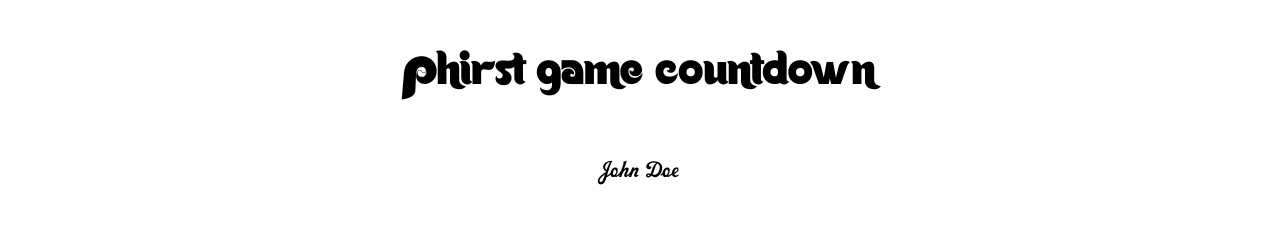
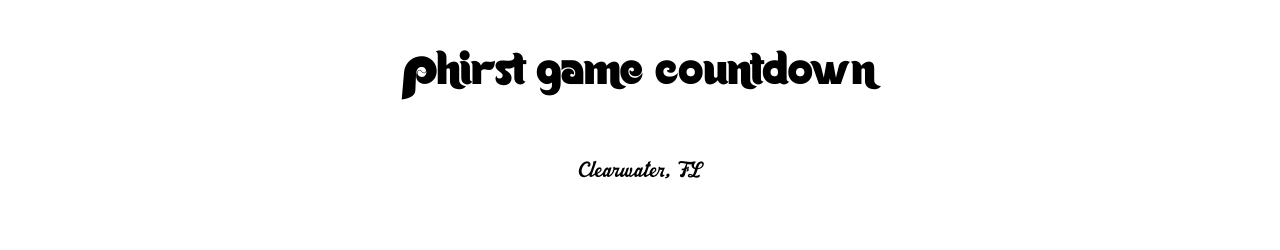
Before and after one commit to Kathryn-Hackman/phillies-countdown, a Next.js app: page / in a window 1280 px wide. Shown: the top 250 px of the page. Built offline with nearby package versions, Linux system fonts and the light colour scheme.

Commit message:
fill in missing numbers with clearwater FL

```diff
--- a/pages/index.tsx
+++ b/pages/index.tsx
@@ -5,7 +5,7 @@ import { useEffect, useState } from 'react'
 export default function Home() {
 
   const players = {
-    0: "GAMEDAY!",
+    0: "Phillie Phanatic",
     1: "Richie Ashburn",
     2: "Granny Hammer",
     3: "Bryce Harper",
@@ -14,6 +14,7 @@ export default function Home() {
     6: "Ryan Howard",
     7: "Pedro Feliz",
     8: "The Flyin' Hawaiian",
+    9: "Clearwater, FL",
     10: "Larry Bowa",
     11: "J-Roll",
     12: "Kyle Schwarber",
@@ -35,22 +36,55 @@ export default function Home() {
     28: "Jayson Werth",
     29: "John Kruk",
     30: "Dave Cash",
+    31: "Clearwater, FL",
     32: "Steve Carlton",
     33: "Cliff Lee",
     34: "Doc Halladay",
     35: "Cole Hamels",
+    36: "Clearwater, FL",
+    37: "Clearwater, FL",
     38: "Curt Schilling",
+    39: "Clearwater, FL",
+    40: "Clearwater, FL",
+    41: "Charlie Manuel",
     42: "Jackie Robinson",
+    43: "Clearwater, FL",
+    44: "Clearwater, FL",
     45: "Zack Wheeler",
     46: "Jose Alvarado",
+    47: "Clearwater, FL",
+    48: "Clearwater, FL",
+    49: "Clearwater, FL",
     50: "Jamie Moyer",
     51: "Choooooch",
-    54: "Lights Out Lidge",
+    52: "Clearwater, FL",
+    53: "Clearwater, FL",
+    54: 'Brad "Lights Out" Lidge',
     55: "Ranger Suarez",
+    56: "Clearwater, FL",
+    57: "Clearwater, FL",
     58: "Seranthony Dominguez",
+    59: "Clearwater, FL",
+    60: "Clearwater, FL",
+    61: "Clearwater, FL",
+    62: "Clearwater, FL",
+    63: "Clearwater, FL",
     64: "Andrew Bellatti",
+    65: "Clearwater, FL",
+    66: "Clearwater, FL",
+    67: "Clearwater, FL",
+    68: "Clearwater, FL",
+    69: "Clearwater, FL",
+    70: "Clearwater, FL",
+    71: "Clearwater, FL",
+    72: "Clearwater, FL",
+    73: "Clearwater, FL",
+    74: "Clearwater, FL",
     75: "Connor Brogdon",
-    79: "John Doe"
+    76: "Clearwater, FL",
+    77: "Clearwater, FL",
+    78: "Clearwater, FL",
+    79: "Clearwater, FL"
   }
 
   const [timeLeft, setTimeLeft] = useState({})
```
